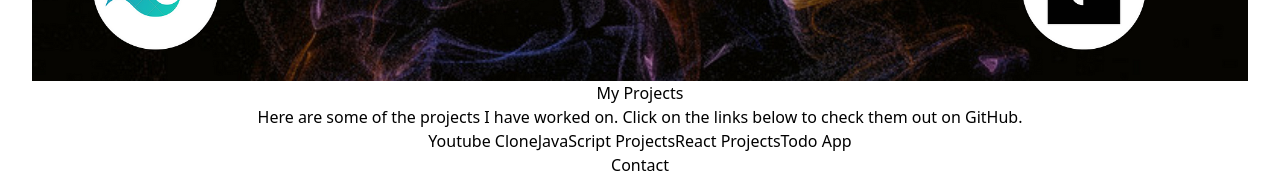
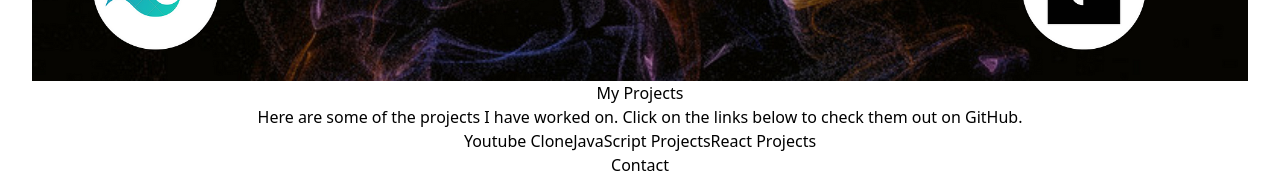
Before and after one commit to SankalpBajpaiGit/Portfolio-Website, a React (Vite) app: page /project in a window 1280 px wide. Shown: the part 1280-1456 px from the top of the page. Built offline with nearby package versions, Linux system fonts and the light colour scheme.

Commit message:
Update Project.jsx

```diff
--- a/src/components/Project/Project.jsx
+++ b/src/components/Project/Project.jsx
@@ -44,14 +44,6 @@ export default function Projects() {
                             >
                                 React Projects
                             </a>
-                            <a
-                                href="https://todo-schedule-planner.netlify.app/"
-                                target="_blank"
-                                rel="noopener noreferrer"
-                                className="block text-xl font-medium text-blue-600 hover:text-blue-800 transition-colors duration-300"
-                            >
-                                Todo App
-                            </a>
                         </div>
                     </div>
                 </div>
```
